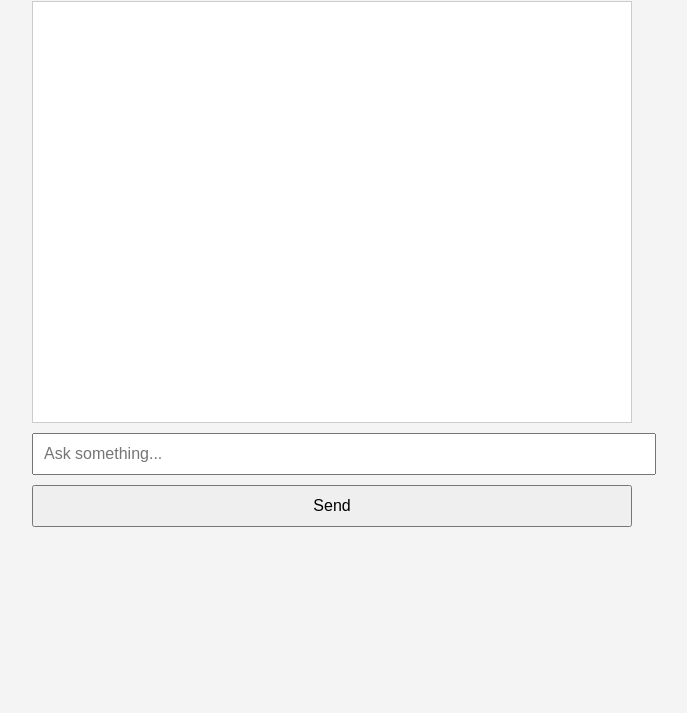
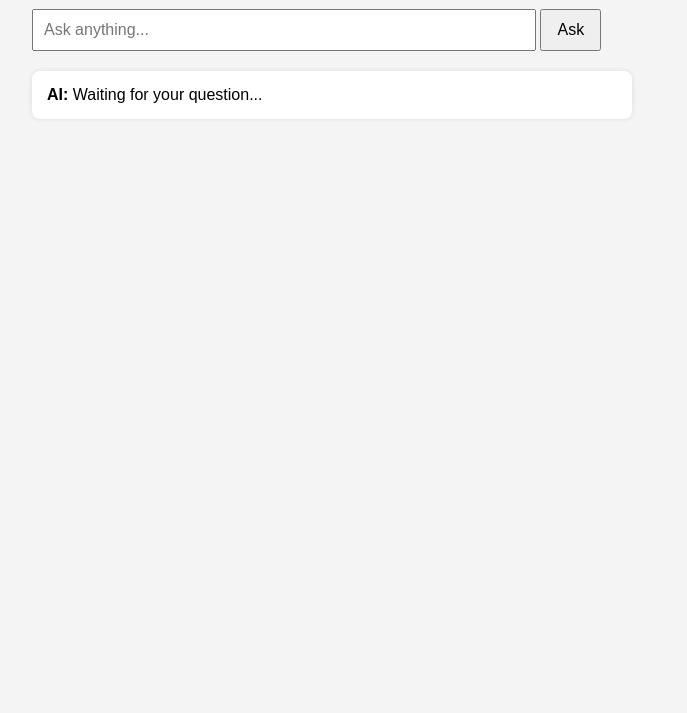
Before and after one commit to Rohit007r/github.io, a plain HTML site: page index.html in a window 1280 px wide. Shown: the part 87-800 px from the top of the page, without its empty margins (308-995 px from the left). Drawn offline with Linux system fonts and the light colour scheme.

Commit message:
Update index.html

```diff
--- a/index.html
+++ b/index.html
@@ -2,40 +2,65 @@
 <html lang="en">
 <head>
   <meta charset="UTF-8" />
-  <title>Public AI Chatbot</title>
+  <title>HNIT AI Bot</title>
+  <meta name="viewport" content="width=device-width, initial-scale=1.0"/>
   <style>
     body {
       font-family: Arial, sans-serif;
-      background-color: #f4f4f4;
+      background: #f4f4f4;
+      padding: 20px;
+    }
+    #chat-box {
       max-width: 600px;
       margin: auto;
-      padding: 20px;
     }
-
-    #chat {
-      border: 1px solid #ccc;
-      background: white;
+    #userInput {
+      width: 80%;
       padding: 10px;
-      height: 400px;
-      overflow-y: auto;
+      font-size: 16px;
     }
-
-    input, button {
-      padding: 10px;
-      width: 100%;
+    button {
+      padding: 10px 15px;
       font-size: 16px;
-      margin-top: 10px;
     }
-
-    .user { color: blue; }
-    .bot { color: green; }
+    #response {
+      margin-top: 20px;
+      background: #fff;
+      padding: 15px;
+      border-radius: 8px;
+      box-shadow: 0 0 5px rgba(0,0,0,0.1);
+    }
   </style>
 </head>
 <body>
-  <h2>Public AI Chatbot 🤖</h2>
-  <div id="chat"></div>
-  <input id="user" placeholder="Ask something..." />
-  <button onclick="askAI()">Send</button>
-  <script src="script.js"></script>
+  <div id="chat-box">
+    <h2>🧠 HNIT AI Bot</h2>
+    <input type="text" id="userInput" placeholder="Ask anything..." />
+    <button onclick="askAI()">Ask</button>
+    <div id="response"><strong>AI:</strong> <span id="answerText">Waiting for your question...</span></div>
+  </div>
+
+  <script>
+    async function askAI() {
+      const input = document.getElementById("userInput").value;
+      document.getElementById("answerText").innerText = "Thinking...";
+
+      const res = await fetch("https://openrouter.ai/api/v1/chat/completions", {
+        method: "POST",
+        headers: {
+          "Content-Type": "application/json",
+          "Authorization": "Bearer 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"
+        },
+        body: JSON.stringify({
+          model: "mistralai/mistral-7b-instruct",
+          messages: [{ role: "user", content: input }],
+        }),
+      });
+
+      const data = await res.json();
+      const reply = data.choices?.[0]?.message?.content || "No response received.";
+      document.getElementById("answerText").innerText = reply;
+    }
+  </script>
 </body>
 </html>
```
